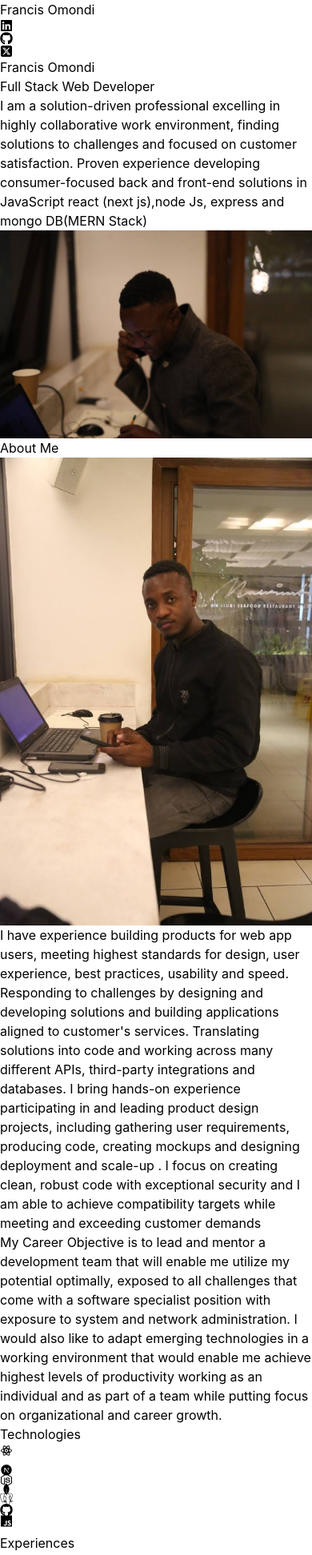
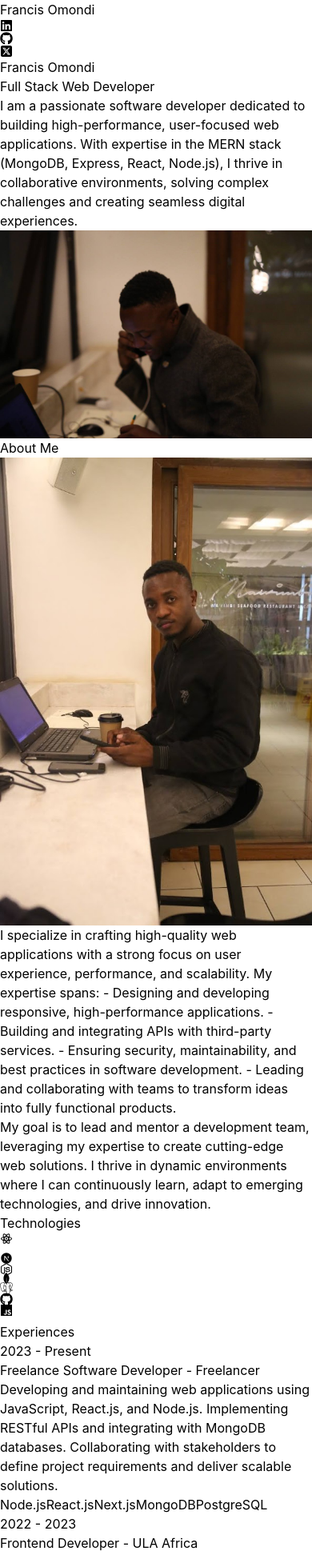
Before and after one commit to Francisomondi/My_Portfolio, a React (Vite) app: page / in a window 390 px wide. Shown: the top 1944 px of the page at 80% size. Built offline with nearby package versions, Linux system fonts and the light colour scheme.

Commit message:
changes in general look and project links

```diff
--- a/src/components/About.jsx
+++ b/src/components/About.jsx
@@ -1,46 +1,52 @@
-import React from 'react'
-import aboutImg from '../assets/a.jpg'
-import { ABOUT_TEXT, ABOUT_TEXT2 } from '../constants'
-import { motion } from "framer-motion"
+import React from "react";
+import aboutImg from "../assets/a.jpg";
+import { ABOUT_TEXT, ABOUT_TEXT2 } from "../constants";
+import { motion } from "framer-motion";
 
 const About = () => {
   return (
-    <div className='border-b border-neutral-900 pb-4'>
+    <div className="border-b border-neutral-900 pb-10">
+      {/* Section Title */}
       <motion.h2
-         whileInView={{opacity: 1, y: 0}}
-         initial= {{opacity: 0, y: -100}}
-         transition={{duration: 1.5}}
-        className='my-20 text-center text-4xl'>About
-        <span className='text-neutral-500'>   Me</span>
+        whileInView={{ opacity: 1, y: 0 }}
+        initial={{ opacity: 0, y: -50 }}
+        transition={{ duration: 1 }}
+        className="my-20 text-center text-4xl font-semibold"
+      >
+        About <span className="text-neutral-500">Me</span>
       </motion.h2>
-      <div className='flex flex-wrap'>
+
+      {/* About Content */}
+      <div className="flex flex-wrap items-center">
+        {/* Image Section */}
         <motion.div
-        whileInView={{opacity:1, x: 0}}
-        initial={{opacity:0,x:-100 }}
-        transition={{duration: 0.5}}
-        className='w-full lg:w-1/2 lg:p-8'>
-        <div className='flex items-center justify-center'>
-            <img className='rounded-2xl' src={aboutImg} alt='about me'/>
+          whileInView={{ opacity: 1, x: 0 }}
+          initial={{ opacity: 0, x: -50 }}
+          transition={{ duration: 0.6 }}
+          className="w-full lg:w-1/2 lg:p-8 flex justify-center"
+        >
+          <img
+            className="rounded-2xl object-cover w-80 h-80 lg:w-[400px] lg:h-[400px] shadow-lg"
+            src={aboutImg}
+            alt="About Me"
+          />
+        </motion.div>
 
-        </div>
+        {/* Text Section */}
+        <motion.div
+          whileInView={{ opacity: 1, x: 0 }}
+          initial={{ opacity: 0, x: 50 }}
+          transition={{ duration: 0.6 }}
+          className="w-full lg:w-1/2 px-6 lg:px-10"
+        >
+          <p className="text-lg text-gray-300 leading-relaxed">{ABOUT_TEXT}</p>
+          <p className="mt-6 text-lg text-gray-400 leading-relaxed">
+            {ABOUT_TEXT2}
+          </p>
         </motion.div>
-            <motion.div
-            whileInView={{opacity: 1,x: 0}}
-            initial={{opacity: 0, x: 100}}
-            transition={{duration: 0.5}}
-            className='w-full lg:w-1/2'>
-                <div className='flex justify-center lg:justify-start'>
-                    <p className='my-2 max-w-xl py-6'>{ABOUT_TEXT}</p>
-                </div>
-                <div className='flex justify-center lg:justify-start'>
-                    <p className='my-2 max-w-xl py-6'>{ABOUT_TEXT2}</p>
-                </div>
-
-
-            </motion.div>
       </div>
     </div>
-  )
-}
+  );
+};
 
-export default About
+export default About;
--- a/src/components/Contact.jsx
+++ b/src/components/Contact.jsx
@@ -1,32 +1,72 @@
-import { GiDuration } from 'react-icons/gi'
-import { CONTACT } from '../constants'
-import { motion } from "framer-motion"
+import { CONTACT } from "../constants";
+import { motion } from "framer-motion";
+
+// Motion Variants
+const fadeIn = (delay = 0) => ({
+  hidden: { opacity: 0, y: -20 },
+  visible: { opacity: 1, y: 0, transition: { duration: 1, delay } },
+});
 
 const Contact = () => {
   return (
-    <div className='border-b border-neutral-900 pb-20'>
+    <div className="border-b border-neutral-900 pb-20">
+      {/* Section Title */}
       <motion.h2
-        whileInView={{opacity: 1, y:0}}
-        initial={{opacity: 0, y: -100}}
-        transition={{duration:1.5}}
-        className='my-10 text-center text-4xl'>
-          Get in Touch
+        variants={fadeIn(0)}
+        initial="hidden"
+        whileInView="visible"
+        viewport={{ once: true }}
+        className="my-10 text-center text-4xl font-semibold"
+      >
+        Get in <span className="text-neutral-500">Touch</span>
       </motion.h2>
-      <div className='text-center tracking-tighter'>
+
+      {/* Contact Info */}
+      <div className="text-center text-lg tracking-tight">
         <motion.p
-           whileInView={{opacity:1, x: 0}}
-           initial={{opacity:0, x: -100}}
-           transition={{duration: 1.5}}
-          className='my-4'>{CONTACT.address}</motion.p>
+          variants={fadeIn(0.2)}
+          initial="hidden"
+          whileInView="visible"
+          viewport={{ once: true }}
+          className="my-4"
+        >
+          📍 {CONTACT.address}
+        </motion.p>
+
         <motion.p
-          whileInView={{opacity:1, x: 0}}
-          initial={{opacity:0, x: 100}}
-          transition={{duration: 1.5}}
-          className='my-4'>{CONTACT.phoneNo}</motion.p>
-        <a href='#' className='border-b'>{CONTACT.email}</a>
+          variants={fadeIn(0.4)}
+          initial="hidden"
+          whileInView="visible"
+          viewport={{ once: true }}
+          className="my-4"
+        >
+          📞{" "}
+          <a
+            href={`tel:${CONTACT.phoneNo.replace(/\s/g, "")}`}
+            className="hover:text-blue-400 transition duration-300"
+          >
+            {CONTACT.phoneNo}
+          </a>
+        </motion.p>
+
+        <motion.p
+          variants={fadeIn(0.6)}
+          initial="hidden"
+          whileInView="visible"
+          viewport={{ once: true }}
+          className="my-4"
+        >
+          ✉️{" "}
+          <a
+            href={`mailto:${CONTACT.email}`}
+            className="border-b border-neutral-600 hover:text-blue-400 transition duration-300"
+          >
+            {CONTACT.email}
+          </a>
+        </motion.p>
       </div>
     </div>
-  )
-}
+  );
+};
 
-export default Contact
+export default Contact;
--- a/src/components/Hero.jsx
+++ b/src/components/Hero.jsx
@@ -1,55 +1,64 @@
-import { HERO_CONTENT } from "../constants"
-import profilePic from '../assets/b.jpg'
-import { motion } from "framer-motion"
+import { HERO_CONTENT } from "../constants";
+import profilePic from "../assets/b.jpg";
+import { motion } from "framer-motion";
 
-const Container =(delay) => ({
-  hidden: {x: -100, opacity: 0},
-  visible: {
-    x:0,
-    opacity: 1,
-    transition: {duration: 0.5, delay: delay}
-  }
-})
+// Motion Variants
+const fadeInFromLeft = (delay = 0) => ({
+  hidden: { x: -100, opacity: 0 },
+  visible: { x: 0, opacity: 1, transition: { duration: 0.5, delay } },
+});
+
 const Hero = () => {
   return (
-    <div className="border-b border-neutral-900 pb-4 lg:mb-35">
-      <div className="flex flex-wrap">
-        <div className="w-full lg:w-1/2">
+    <div className="border-b border-neutral-900 pb-10 lg:mb-35">
+      <div className="flex flex-wrap items-center">
+        {/* Left Section - Hero Text */}
+        <div className="w-full lg:w-1/2 px-6 lg:px-10">
           <div className="flex flex-col items-center lg:items-start">
             <motion.h1
-                    variants={Container(0)}
-                    initial = 'hidden'
-                    animate= 'visible'
-                    className="pb-16 text-6xl font-thin tracking-tight lg:mt-16 lg:text-6xl">Francis Omondi</motion.h1>
+              variants={fadeInFromLeft(0)}
+              initial="hidden"
+              animate="visible"
+              className="pb-6 text-5xl lg:text-6xl font-semibold tracking-tight text-white"
+            >
+              Francis Omondi
+            </motion.h1>
+
             <motion.span
-                    variants={Container(0.5)}
-                    initial = 'hidden'
-                    animate= 'visible'
+              variants={fadeInFromLeft(0.5)}
+              initial="hidden"
+              animate="visible"
               className="bg-gradient-to-r from-pink-300 via-slate-500 to-purple-500
-                        bg-clip-text text-3xl tracking-tight text-transparent">
+                        bg-clip-text text-3xl font-medium tracking-tight text-transparent"
+            >
               Full Stack Web Developer
             </motion.span>
+
             <motion.p
-                    variants={Container(1)}
-                    initial = 'hidden'
-                    animate= 'visible'
-                    className="my-2 max-w-xl py-6 font-light tracking-tighter">{HERO_CONTENT}</motion.p>
+              variants={fadeInFromLeft(1)}
+              initial="hidden"
+              animate="visible"
+              className="mt-6 text-lg text-gray-400 max-w-xl leading-relaxed"
+            >
+              {HERO_CONTENT}
+            </motion.p>
           </div>
         </div>
-        <div className="w-full lg:w-1/2 lg:p-8">
-            <div className="flex justify-center">
+
+        {/* Right Section - Profile Image */}
+        <div className="w-full lg:w-1/2 flex justify-center lg:p-8">
           <motion.img
-                initial ={{x: 100, opacity:0}}
-                animate ={{x:0, opacity:1}}
-                transition ={{duration:1, delay:1.2}}
+            initial={{ x: 100, opacity: 0 }}
+            animate={{ x: 0, opacity: 1 }}
+            transition={{ duration: 1, delay: 1.2 }}
             src={profilePic}
-                alt="pic"/>
+            alt="Profile Picture"
+            className="rounded-full w-64 h-64 lg:w-80 lg:h-80 object-cover shadow-lg"
+          />
         </div>
       </div>
     </div>
-    </div>
+  );
+};
 
-  )
-}
-
-export default Hero
+export default Hero;
--- a/src/components/Projects.jsx
+++ b/src/components/Projects.jsx
@@ -1,50 +1,118 @@
+import { PROJECTS } from "../constants";
+import { motion } from "framer-motion";
+import { FaExternalLinkAlt, FaGithub } from "react-icons/fa";
 
-import { PROJECTS } from '../constants'
-import { motion } from "framer-motion"
+// Motion Variants
+const fadeIn = (direction = "up", delay = 0) => ({
+  hidden: {
+    opacity: 0,
+    x: direction === "left" ? -100 : direction === "right" ? 100 : 0,
+    y: direction === "up" ? -100 : direction === "down" ? 100 : 0,
+  },
+  visible: {
+    opacity: 1,
+    x: 0,
+    y: 0,
+    transition: { duration: 1, delay },
+  },
+});
 
 const Projects = () => {
   return (
-    <div className='border-b border-neutral-900 pb-4'>
+    <div className="border-b border-neutral-900 pb-20">
+      {/* Section Title */}
       <motion.h1
-        whileInView={{opacity: 1, y: 0}}
-        initial= {{opacity: 0, y: -100}}
-        transition={{duration: 1.5}}
-        className='my-20 text-center text-4xl'>Projects</motion.h1>
-      <div>
-        {
-          PROJECTS.map((project,index)=>(
-            <div key={index} className='mb-8 flex flex-wrap lg:justify-center'>
+        variants={fadeIn("up", 0)}
+        initial="hidden"
+        whileInView="visible"
+        viewport={{ once: true }}
+        className="my-20 text-center text-4xl font-semibold"
+      >
+        Projects
+      </motion.h1>
+
+      <div className="space-y-12">
+        {PROJECTS.map((project, index) => (
+          <div key={index} className="flex flex-wrap lg:justify-center">
+            {/* Project Image */}
             <motion.div
-                whileInView={{opacity: 1, x: 0}}
-                initial= {{opacity: 0, x: -100}}
-                transition={{duration: 1.5}}
-                className='w-full lg:w-1/4'>
-                <img src={project.image}
-                  width={150}
-                  height={150}
+              variants={fadeIn("left", index * 0.2)}
+              initial="hidden"
+              whileInView="visible"
+              viewport={{ once: true }}
+              className="w-full lg:w-1/4 flex justify-center"
+            >
+              <img
+                src={project.image}
+                width={250}
+                height={250}
                 alt={project.title}
-                  className='mb-6 rounded '/>
+                className="rounded-lg shadow-md"
+              />
             </motion.div>
+
+            {/* Project Details */}
             <motion.div
-                whileInView={{opacity: 1, x:0}}
-                initial={{opacity:0, x:100}}
-                transition={{duration: 1.5}}
-                className='w-full max-w-xl lg:w-3/4'>
-                <h2 className='mb-2 font-semibold'>{project.title}</h2>
-                <p className='mb-4 text-neutral-400'>{project.description}</p>
-                {
-                  project.technologies.map((tech,index)=>(
-                    <span key={index} className='mr-2 rounded  bg-neutral-900 px-2 py-1 text-sm font-medium text-purple-900'>{tech}</span>
-                  ))
-                }
+              variants={fadeIn("right", index * 0.2)}
+              initial="hidden"
+              whileInView="visible"
+              viewport={{ once: true }}
+              className="w-full max-w-xl lg:w-3/4 lg:pl-8"
+            >
+              {/* Project Title with Link */}
+              <h2 className="mb-2 text-xl font-semibold">
+                <a
+                  href={project.liveLink}
+                  target="_blank"
+                  rel="noopener noreferrer"
+                  className="hover:text-purple-400 transition"
+                >
+                  {project.title} <FaExternalLinkAlt className="inline-block ml-1 text-sm" />
+                </a>
+              </h2>
 
+              <p className="mb-4 text-neutral-400">{project.description}</p>
+
+              {/* Tech Stack */}
+              <div className="flex flex-wrap gap-2 mb-4">
+                {project.technologies.map((tech, idx) => (
+                  <span
+                    key={idx}
+                    className="rounded-md bg-purple-900 px-3 py-1 text-sm font-medium text-white"
+                  >
+                    {tech}
+                  </span>
+                ))}
+              </div>
+
+              {/* View Project Button & GitHub Link */}
+              <div className="flex gap-4">
+                <a
+                  href={project.liveLink}
+                  target="_blank"
+                  rel="noopener noreferrer"
+                  className="inline-block bg-purple-700 text-white px-4 py-2 rounded-md hover:bg-purple-600 transition"
+                >
+                  View Project
+                </a>
+
+                {project.githubLink && (
+                  <a
+                    href={project.githubLink}
+                    target="_blank"
+                    rel="noopener noreferrer"
+                    className="inline-flex items-center text-purple-500 hover:text-purple-400 transition"
+                  >
+                    <FaGithub className="text-2xl" />
+                  </a>
+                )}
+              </div>
             </motion.div>
           </div>
-          ))
-        }
+        ))}
       </div>
     </div>
-  )
-}
+  );
+};
 
-export default Projects
+export default Projects;
--- a/src/constants/index.js
+++ b/src/constants/index.js
@@ -4,58 +4,61 @@
 import project4 from "../assets/projects/project-4.jpg";
 
 export const HERO_CONTENT = `
-I am a solution-driven professional excelling in highly collaborative work environment,
- finding solutions to challenges and focused on customer satisfaction.
- Proven experience developing consumer-focused back and front-end solutions
- in JavaScript react (next js),node Js, express and mongo DB(MERN Stack)
-
+I am a passionate software developer dedicated to building high-performance, user-focused web applications.
+With expertise in the MERN stack (MongoDB, Express, React, Node.js), I thrive in collaborative environments,
+solving complex challenges and creating seamless digital experiences.
 `;
 
-export const ABOUT_TEXT = `I have experience building products for web app users, meeting highest standards for design,
-user experience, best practices, usability and speed. Responding to challenges by designing
-and developing solutions and building applications aligned to customer's services.
-Translating solutions into code and working across many different APIs,
-third-party integrations and databases.
+export const ABOUT_TEXT = `
+I specialize in crafting high-quality web applications with a strong focus on user experience, performance, and scalability.
+My expertise spans:
+- Designing and developing responsive, high-performance applications.
+- Building and integrating APIs with third-party services.
+- Ensuring security, maintainability, and best practices in software development.
+- Leading and collaborating with teams to transform ideas into fully functional products.
+`;
 
-I bring hands-on experience participating in and leading product design projects,
-including gathering user requirements, producing code, creating mockups and designing deployment and
-scale-up . I focus on creating clean, robust code with exceptional security
- and I am able to achieve compatibility targets while meeting and exceeding customer demands
- `;
- export const ABOUT_TEXT2 = `My Career Objective is to lead and mentor a development team that will enable me utilize my potential optimally,
- exposed to all challenges that come with a software specialist position with exposure to system
- and network administration. I would also like to adapt emerging technologies in a working environment
- that would enable me achieve highest levels of productivity working as an
-  individual and as part of a team while putting focus on organizational and career growth.`;
+export const ABOUT_TEXT2 = `
+My goal is to lead and mentor a development team, leveraging my expertise to create cutting-edge web solutions.
+I thrive in dynamic environments where I can continuously learn, adapt to emerging technologies, and drive innovation.
+`;
 
 export const EXPERIENCES = [
   {
     year: "2023 - Present",
     role: "Freelance Software Developer",
-    company: "Freelancer.",
-    description: `Led a team in developing and maintaining web applications using JavaScript, React.js, and Node.js. Implemented RESTful APIs and integrated with MongoDB databases. Collaborated with stakeholders to define project requirements and timelines.`,
-    technologies: ["Node js", "React.js", "Next.js", "mongoDB","Postgres"],
+    company: "Freelancer",
+    description: `Developing and maintaining web applications using JavaScript, React.js, and Node.js.
+    Implementing RESTful APIs and integrating with MongoDB databases. Collaborating with stakeholders to define project
+    requirements and deliver scalable solutions.`,
+    technologies: ["Node.js", "React.js", "Next.js", "MongoDB", "PostgreSQL"],
   },
   {
     year: "2022 - 2023",
     role: "Frontend Developer",
     company: "ULA Africa",
-    description: `Designed and developed user interfaces for web applications using Next.js and React. Worked closely with backend developers to integrate frontend components with Node.js APIs. Implemented responsive designs and optimized frontend performance.`,
-    technologies: ["React", "Tailwind CSS", "Next.js", "mySQL", "MongoDB"],
+    description: `Designed and developed user interfaces for web applications using Next.js and React.
+    Worked closely with backend developers to integrate frontend components with Node.js APIs.
+    Implemented responsive designs and optimized frontend performance.`,
+    technologies: ["React", "Tailwind CSS", "Next.js", "MySQL", "MongoDB"],
   },
   {
     year: "2021 - 2022",
     role: "Web Developer",
-    company: "Mawimbi Sea Food Restaurant",
-    description: `Developed and maintained their web application using JavaScript, React.js, and Node.js. Designed and implemented RESTful APIs for data communication. Collaborated with cross-functional teams to deliver high-quality software products on schedule.`,
-    technologies: ["React", "Node js", "MongoDB", "Postgres"],
+    company: "Mawimbi Seafood Restaurant",
+    description: `Developed and maintained a dynamic web application for restaurant operations using React.js, Node.js,
+    and MongoDB. Designed RESTful APIs for order management and reservations.
+    Collaborated with designers to create a seamless user experience.`,
+    technologies: ["React", "Node.js", "MongoDB", "PostgreSQL"],
   },
   {
     year: "2020 - 2021",
     role: "Software Engineer",
-    company: "Shantec Systems ",
-    description: `Contributed to the development of web applications using JavaScript, React.js, and Node.js. Managed databases and implemented data storage solutions using MongoDB. Worked closely with product managers to prioritize features and enhancements.`,
-    technologies: ["Nodejs", "React", "Git", "MongoDb", "Tailwind"],
+    company: "Shantec Systems",
+    description: `Contributed to the development of enterprise web applications using JavaScript, React.js, and Node.js.
+    Managed databases and implemented efficient data storage solutions using MongoDB.
+    Worked closely with product managers to prioritize features and improvements.`,
+    technologies: ["Node.js", "React", "Git", "MongoDB", "Tailwind CSS"],
   },
 ];
 
@@ -65,33 +68,42 @@
     image: project1,
     description:
       "A fully functional e-commerce website with features like product listing, shopping cart, and user authentication.",
-    technologies: ["React", "Cloudenary", "Tailwind Css", "Node.js", "MongoDB"],
+    technologies: ["React", "Cloudinary", "Tailwind CSS", "Node.js", "MongoDB"],
+    liveLink: "https://leemart-complete-4z1h.vercel.app/",  // Replace with actual URL
+    githubLink: "https://github.com/Francisomondi/leemartComplete",
   },
   {
     title: "Task Management App",
     image: project2,
     description:
-      "An application for managing tasks and projects, with features such as task creation, assignment, and progress tracking.",
-    technologies: ["HTML", "CSS", "Angular", "Firebase"],
+      "A task and project management system with task creation, assignment, and progress tracking.",
+    technologies: ["Angular", "Firebase", "HTML", "CSS"],
+    liveLink: "https://taskmanager.com",
+    githubLink: "https://github.com/Francisomondi/task-manager",
   },
   {
     title: "Personal Portfolio Website",
     image: project3,
     description:
       "A personal portfolio website showcasing projects, skills, and contact information.",
-    technologies: ["React", "Tailwind", "React", "MongoDb"],
+    technologies: ["React", "Tailwind CSS", "MongoDB"],
+    liveLink: "https://francisomondi.vercel.app/",
+    githubLink: "https://github.com/Francisomondi/portfolio",
   },
   {
-    title: "Mawimbi Seafood Web Aplication",
+    title: "Mawimbi Seafood Web Application",
     image: project4,
     description:
-      "A platform for A platform for Mawimbi restaurant to Accept Orders and Make Reservations",
-    technologies: ["React", "Tailwind Css", "Node js", "Express", "mySQL"],
+      "An online platform for Mawimbi restaurant to accept orders and make reservations.",
+    technologies: ["React", "Tailwind CSS", "Node.js", "Express", "MySQL"],
+    liveLink: "https://mawimbiseafood.com",
+    githubLink: "https://github.com/Francisomondi/mawimbi",
   },
 ];
 
+
 export const CONTACT = {
   address: "Outer Ring Road, Embakasi, Nairobi",
-  phoneNo: "+254 740 694770 ",
+  phoneNo: "+254 740 694770",
   email: "francisomondi17@gmail.com",
 };
```
Lines whose indentation alone changed are shown as unchanged.
